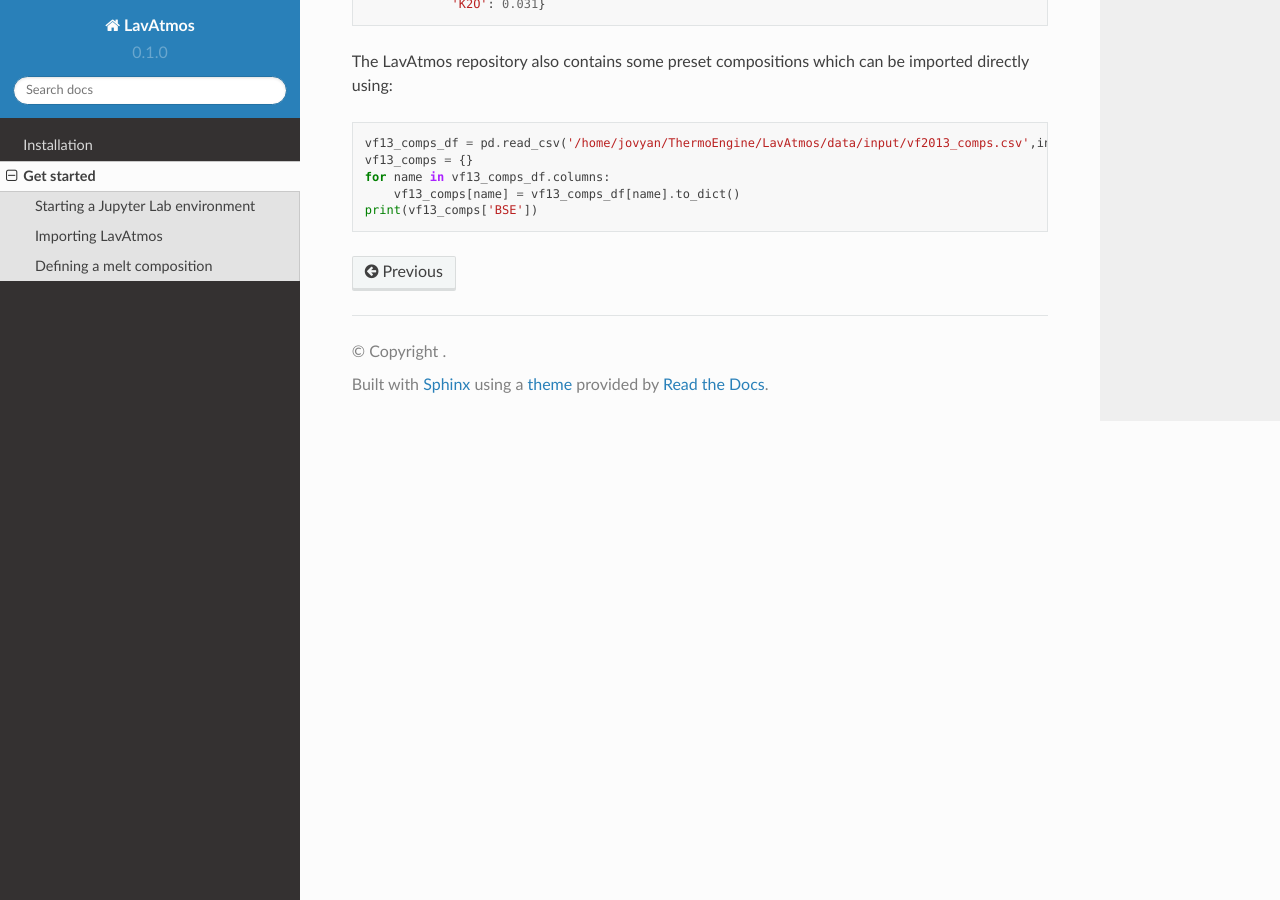
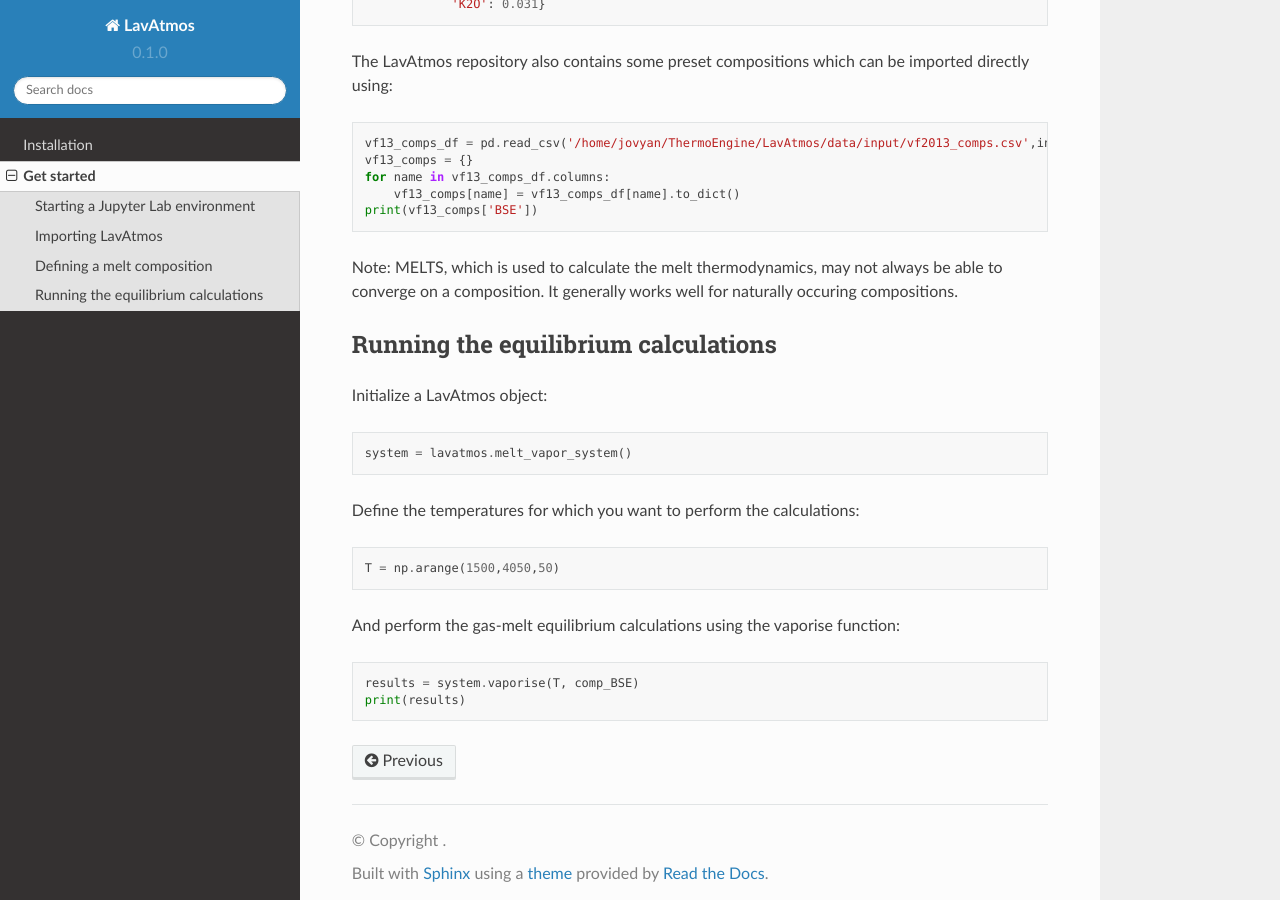
Before and after one commit to cvbuchem/LavAtmos, a Sphinx documentation site: the page built from docs/source/getstarted.rst, in a window 1280 px wide and 900 px high, scrolled down 1349 px. Built offline with Sphinx 7.4.7 and the Read the Docs theme 2.0.0, drawn with Linux system fonts in a browser that asks for light colours.

Commit message:
Work on documentation

```diff
--- a/docs/source/getstarted.rst
+++ b/docs/source/getstarted.rst
@@ -65,3 +65,22 @@ be imported directly using::
    for name in vf13_comps_df.columns:
        vf13_comps[name] = vf13_comps_df[name].to_dict()
    print(vf13_comps['BSE'])
+
+Note: MELTS, which is used to calculate the melt thermodynamics, may not always be able to converge on a composition.
+It generally works well for naturally occuring compositions.
+
+Running the equilibrium calculations
+------------------------------
+
+Initialize a LavAtmos object::
+
+   system = lavatmos.melt_vapor_system()
+
+Define the temperatures for which you want to perform the calculations::
+
+   T = np.arange(1500,4050,50)
+
+And perform the gas-melt equilibrium calculations using the vaporise function::
+
+   results = system.vaporise(T, comp_BSE)
+   print(results)
```
